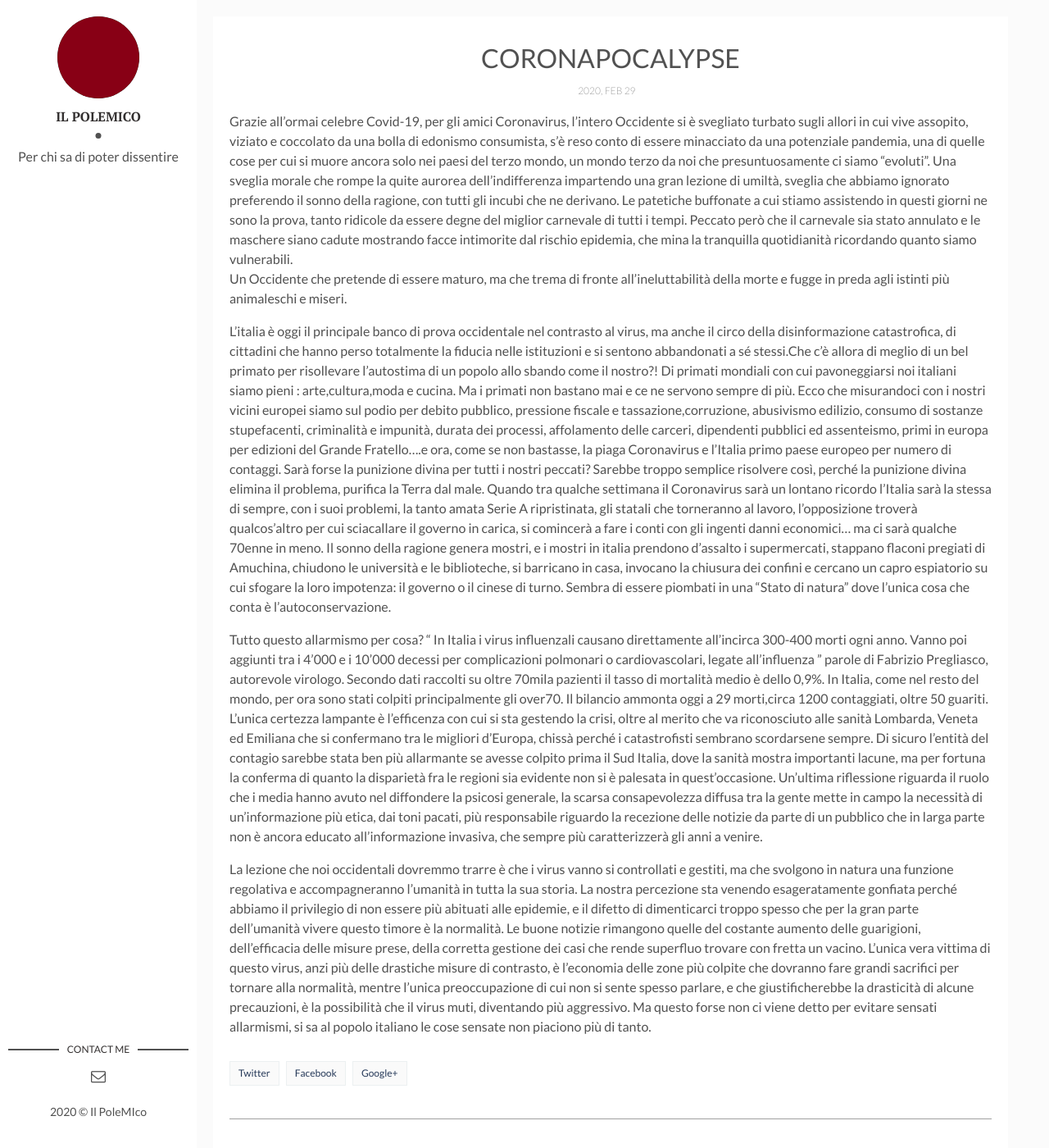
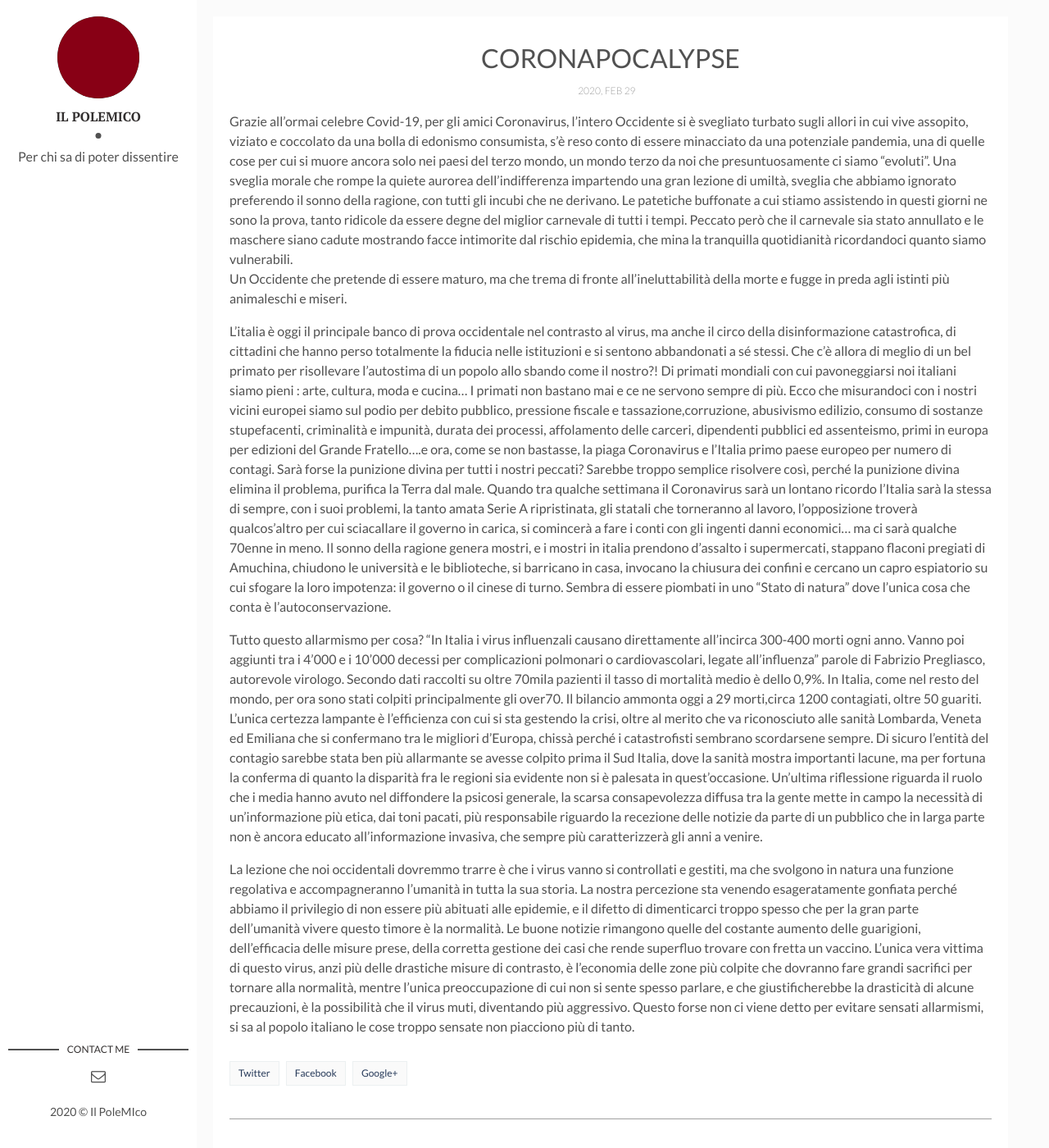
Before and after one commit to ilpolemico98/ilpolemico98.github.io, a Jekyll site: the page built from _posts/2020-02-29-coronapocalypse.md, in a window 1280 px wide and 1400 px high. Shown: the whole window at 82% size. Built offline with Jekyll 4.4.1, drawn with Linux system fonts in a browser that asks for light colours; our own code applies the rules of GitHub Pages for plain Markdown files; comment, search, counter and statistics services are not loaded.

Commit message:
Update 2020-02-29-coronapocalypse.md

```diff
--- a/_posts/2020-02-29-coronapocalypse.md
+++ b/_posts/2020-02-29-coronapocalypse.md
@@ -3,14 +3,14 @@ template: post
 title: CORONAPOCALYPSE
 date: 2020-02-29 23:55:00 +0100
 ---
-Grazie all’ormai celebre Covid-19, per gli amici Coronavirus, l’intero Occidente si è svegliato turbato sugli allori in cui vive assopito, viziato e coccolato da una bolla di edonismo consumista, s’è reso conto di essere  minacciato da una potenziale pandemia, una di quelle cose per cui si muore ancora solo nei paesi del terzo mondo, un mondo terzo da noi che presuntuosamente ci siamo “evoluti”. Una sveglia morale che rompe la quite aurorea dell’indifferenza impartendo una gran lezione di umiltà, sveglia che abbiamo ignorato preferendo il sonno della ragione, con tutti gli incubi che ne derivano. Le patetiche buffonate a cui stiamo assistendo in questi giorni ne sono la prova, tanto ridicole da essere degne del miglior carnevale di tutti i tempi. Peccato però che il carnevale sia stato annulato e le maschere siano cadute mostrando facce intimorite dal rischio epidemia, che mina la tranquilla quotidianità ricordando quanto siamo vulnerabili.
+Grazie all’ormai celebre Covid-19, per gli amici Coronavirus, l’intero Occidente si è svegliato turbato sugli allori in cui vive assopito, viziato e coccolato da una bolla di edonismo consumista, s’è reso conto di essere  minacciato da una potenziale pandemia, una di quelle cose per cui si muore ancora solo nei paesi del terzo mondo, un mondo terzo da noi che presuntuosamente ci siamo “evoluti”. Una sveglia morale che rompe la quiete aurorea dell’indifferenza impartendo una gran lezione di umiltà, sveglia che abbiamo ignorato preferendo il sonno della ragione, con tutti gli incubi che ne derivano. Le patetiche buffonate a cui stiamo assistendo in questi giorni ne sono la prova, tanto ridicole da essere degne del miglior carnevale di tutti i tempi. Peccato però che il carnevale sia stato annullato e le maschere siano cadute mostrando facce intimorite dal rischio epidemia, che mina la tranquilla quotidianità ricordandoci quanto siamo vulnerabili.
 Un Occidente che pretende di essere maturo, ma che trema di fronte all'ineluttabilità della morte e fugge in preda agli istinti più animaleschi e miseri.
 
-L’italia è oggi il principale banco di prova occidentale nel contrasto al virus, ma anche il circo della disinformazione catastrofica, di cittadini che hanno perso totalmente la fiducia nelle istituzioni e si sentono abbandonati a sé stessi.Che c’è allora di meglio di un bel primato per risollevare l’autostima di un popolo allo sbando come il nostro?!
-Di primati mondiali con cui pavoneggiarsi noi italiani siamo pieni : arte,cultura,moda e cucina. Ma i primati non bastano mai e ce ne servono sempre di più. Ecco che misurandoci con i nostri vicini europei siamo sul podio per debito pubblico, pressione fiscale e tassazione,corruzione, abusivismo edilizio, consumo di sostanze stupefacenti, criminalità e impunità, durata dei processi, affolamento delle carceri, dipendenti pubblici ed assenteismo, primi in europa per edizioni del Grande Fratello....e ora, come se non bastasse, la piaga Coronavirus e l’Italia primo paese europeo per numero di contaggi. Sarà forse la punizione divina per tutti i nostri peccati? Sarebbe troppo semplice risolvere così, perché la punizione divina elimina il problema, purifica la Terra dal male. Quando tra qualche settimana il Coronavirus sarà un lontano ricordo l’Italia sarà la stessa di sempre, con i suoi problemi, la tanto amata Serie A ripristinata, gli statali che torneranno al lavoro, l’opposizione troverà qualcos’altro per cui sciacallare il governo in carica, si comincerà a fare i conti con gli ingenti danni economici... ma ci sarà qualche 70enne in meno.
-Il sonno della ragione genera mostri, e i mostri in italia prendono d’assalto i supermercati, stappano flaconi pregiati di Amuchina, chiudono le università e le biblioteche, si barricano in casa, invocano la chiusura dei confini e cercano un capro espiatorio su cui sfogare la loro impotenza: il governo o il cinese di turno.  Sembra di essere piombati in una “Stato di natura” dove l’unica cosa che conta è l’autoconservazione.
+L’italia è oggi il principale banco di prova occidentale nel contrasto al virus, ma anche il circo della disinformazione catastrofica, di cittadini che hanno perso totalmente la fiducia nelle istituzioni e si sentono abbandonati a sé stessi. Che c’è allora di meglio di un bel primato per risollevare l’autostima di un popolo allo sbando come il nostro?!
+Di primati mondiali con cui pavoneggiarsi noi italiani siamo pieni : arte, cultura, moda e cucina... I primati non bastano mai e ce ne servono sempre di più. Ecco che misurandoci con i nostri vicini europei siamo sul podio per debito pubblico, pressione fiscale e tassazione,corruzione, abusivismo edilizio, consumo di sostanze stupefacenti, criminalità e impunità, durata dei processi, affolamento delle carceri, dipendenti pubblici ed assenteismo, primi in europa per edizioni del Grande Fratello....e ora, come se non bastasse, la piaga Coronavirus e l’Italia primo paese europeo per numero di contagi. Sarà forse la punizione divina per tutti i nostri peccati? Sarebbe troppo semplice risolvere così, perché la punizione divina elimina il problema, purifica la Terra dal male. Quando tra qualche settimana il Coronavirus sarà un lontano ricordo l’Italia sarà la stessa di sempre, con i suoi problemi, la tanto amata Serie A ripristinata, gli statali che torneranno al lavoro, l’opposizione troverà qualcos’altro per cui sciacallare il governo in carica, si comincerà a fare i conti con gli ingenti danni economici... ma ci sarà qualche 70enne in meno.
+Il sonno della ragione genera mostri, e i mostri in italia prendono d’assalto i supermercati, stappano flaconi pregiati di Amuchina, chiudono le università e le biblioteche, si barricano in casa, invocano la chiusura dei confini e cercano un capro espiatorio su cui sfogare la loro impotenza: il governo o il cinese di turno.  Sembra di essere piombati in uno “Stato di natura” dove l’unica cosa che conta è l’autoconservazione.
 
-Tutto questo allarmismo per cosa? “ In Italia i virus influenzali causano direttamente all’incirca 300-400 morti ogni anno. Vanno poi aggiunti tra i 4’000 e i 10’000 decessi per complicazioni polmonari o cardiovascolari, legate all’influenza ” parole di Fabrizio Pregliasco, autorevole virologo. Secondo dati raccolti su oltre 70mila pazienti il tasso di mortalità medio è dello 0,9%. In Italia, come nel resto del mondo, per ora sono stati colpiti principalmente gli over70. Il bilancio ammonta oggi a 29 morti,circa 1200 contaggiati, oltre 50 guariti. L’unica certezza lampante è l’efficenza con cui si sta gestendo la crisi, oltre al merito che va riconosciuto alle sanità Lombarda, Veneta ed  Emiliana che si confermano tra le migliori d’Europa, chissà perché i catastrofisti sembrano scordarsene sempre. Di sicuro l’entità del contagio sarebbe stata ben più allarmante se avesse colpito prima il Sud Italia, dove la sanità mostra importanti lacune, ma per fortuna la conferma di quanto la disparietà fra le regioni sia evidente non si è palesata in quest’occasione.
+Tutto questo allarmismo per cosa? “In Italia i virus influenzali causano direttamente all’incirca 300-400 morti ogni anno. Vanno poi aggiunti tra i 4’000 e i 10’000 decessi per complicazioni polmonari o cardiovascolari, legate all’influenza” parole di Fabrizio Pregliasco, autorevole virologo. Secondo dati raccolti su oltre 70mila pazienti il tasso di mortalità medio è dello 0,9%. In Italia, come nel resto del mondo, per ora sono stati colpiti principalmente gli over70. Il bilancio ammonta oggi a 29 morti,circa 1200 contagiati, oltre 50 guariti. L’unica certezza lampante è l’efficienza con cui si sta gestendo la crisi, oltre al merito che va riconosciuto alle sanità Lombarda, Veneta ed  Emiliana che si confermano tra le migliori d’Europa, chissà perché i catastrofisti sembrano scordarsene sempre. Di sicuro l’entità del contagio sarebbe stata ben più allarmante se avesse colpito prima il Sud Italia, dove la sanità mostra importanti lacune, ma per fortuna la conferma di quanto la disparità fra le regioni sia evidente non si è palesata in quest’occasione.
 Un’ultima riflessione riguarda il ruolo che i media hanno avuto nel diffondere la psicosi generale, la scarsa consapevolezza diffusa tra la gente mette in campo la necessità di un’informazione più etica, dai toni pacati, più responsabile riguardo la recezione delle notizie da parte di un pubblico che in larga parte non è ancora educato all’informazione invasiva, che sempre più caratterizzerà gli anni a venire.
 
-La lezione che noi occidentali dovremmo trarre è che i virus vanno si controllati e gestiti, ma che svolgono in natura una funzione regolativa e accompagneranno l’umanità in tutta la sua storia. La nostra percezione sta venendo esageratamente gonfiata perché abbiamo il privilegio di non essere più abituati alle epidemie, e il difetto di dimenticarci troppo spesso che per la gran parte dell’umanità vivere questo timore è la normalità. Le buone notizie rimangono quelle del costante aumento delle guarigioni, dell’efficacia delle misure prese, della corretta gestione dei casi che rende superfluo trovare con fretta un vacino.                                          L’unica vera vittima di questo virus, anzi più delle drastiche misure di contrasto, è l’economia delle zone più colpite che dovranno fare grandi sacrifici per tornare alla normalità, mentre l’unica preoccupazione di cui non si sente spesso parlare, e che giustificherebbe la drasticità di alcune precauzioni, è la possibilità che il virus muti, diventando più aggressivo. Ma questo forse non ci viene detto per evitare sensati allarmismi, si sa al popolo italiano le cose sensate non piaciono più di tanto.
+La lezione che noi occidentali dovremmo trarre è che i virus vanno si controllati e gestiti, ma che svolgono in natura una funzione regolativa e accompagneranno l’umanità in tutta la sua storia. La nostra percezione sta venendo esageratamente gonfiata perché abbiamo il privilegio di non essere più abituati alle epidemie, e il difetto di dimenticarci troppo spesso che per la gran parte dell’umanità vivere questo timore è la normalità. Le buone notizie rimangono quelle del costante aumento delle guarigioni, dell’efficacia delle misure prese, della corretta gestione dei casi che rende superfluo trovare con fretta un vaccino.                                          L’unica vera vittima di questo virus, anzi più delle drastiche misure di contrasto, è l’economia delle zone più colpite che dovranno fare grandi sacrifici per tornare alla normalità, mentre l’unica preoccupazione di cui non si sente spesso parlare, e che giustificherebbe la drasticità di alcune precauzioni, è la possibilità che il virus muti, diventando più aggressivo. Questo forse non ci viene detto per evitare sensati allarmismi, si sa al popolo italiano le cose troppo sensate non piacciono più di tanto.
```
